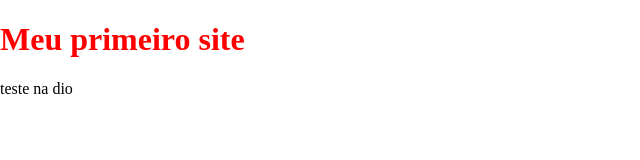
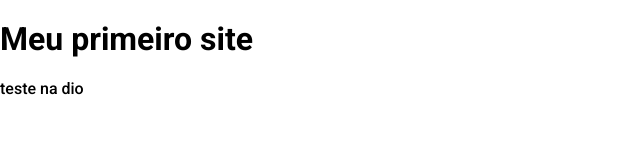
Before and after one commit to theus520/Pokedex, a plain HTML site: page index.html in a window 1280 px wide. Shown: the whole page, without its empty margins (0-640 px from the left). Drawn offline with nearby package versions, Linux system fonts and the light colour scheme.

Commit message:
Adicionando a font Roboto no projeto

```diff
--- a/assets/assets/css/global.css
+++ b/assets/assets/css/global.css
@@ -1,3 +1,3 @@
-h1{
-    color: red;
+*{
+    font-family: 'Roboto', sans-serif;
 }
--- a/index.html
+++ b/index.html
@@ -4,10 +4,19 @@
     <meta charset="UTF-8">
     <meta name="viewport" content="width=device-width, initial-scale=1.0">
     <title>Pokedex</title>
+
+    <!--Normalizei CSS-->
     <link rel="stylesheet" href="https://cdnjs.cloudflare.com/ajax/libs/normalize/8.0.1/normalize.min.css"
      integrity="sha512-NhSC1YmyruXifcj/KFRWoC561YpHpc5Jtzgvbuzx5VozKpWvQ+4nXhPdFgmx8xqexRcpAglTj9sIBWINXa8x5w=="
      crossorigin="anonymous" referrerpolicy="no-referrer" />
-     <link rel="stylesheet" href="assets/assets/css/global.css">
+
+     <!--Font roboto-->
+     <link rel="preconnect" href="https://fonts.googleapis.com">
+    <link rel="preconnect" href="https://fonts.gstatic.com" crossorigin>
+    <link href="https://fonts.googleapis.com/css2?family=Roboto:wght@100;300;500;700&display=swap" rel="stylesheet">
+
+    <!---Nosso CSS-->
+    <link rel="stylesheet" href="assets/assets/css/global.css">
 
 </head>
 <body>
```
